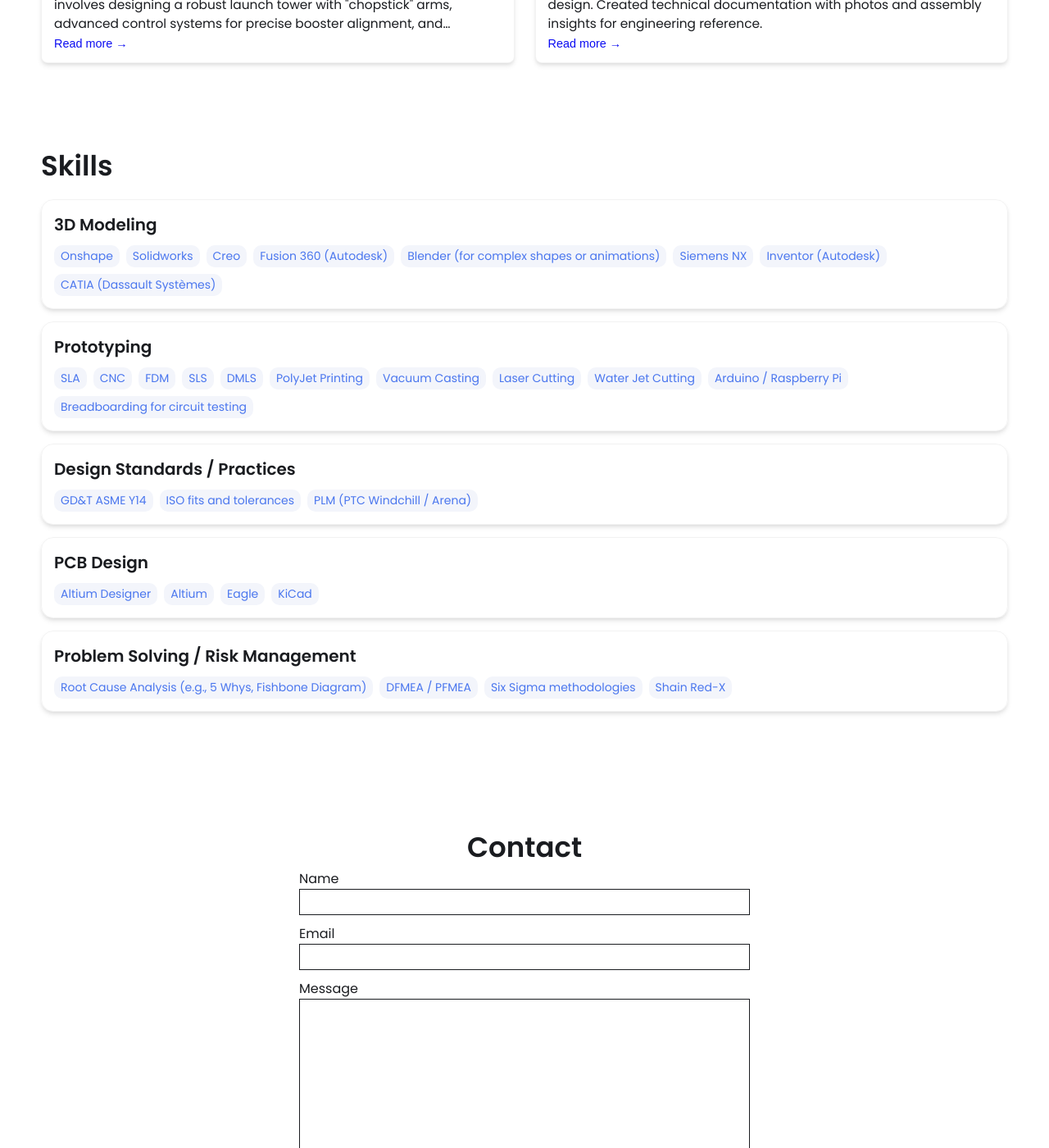
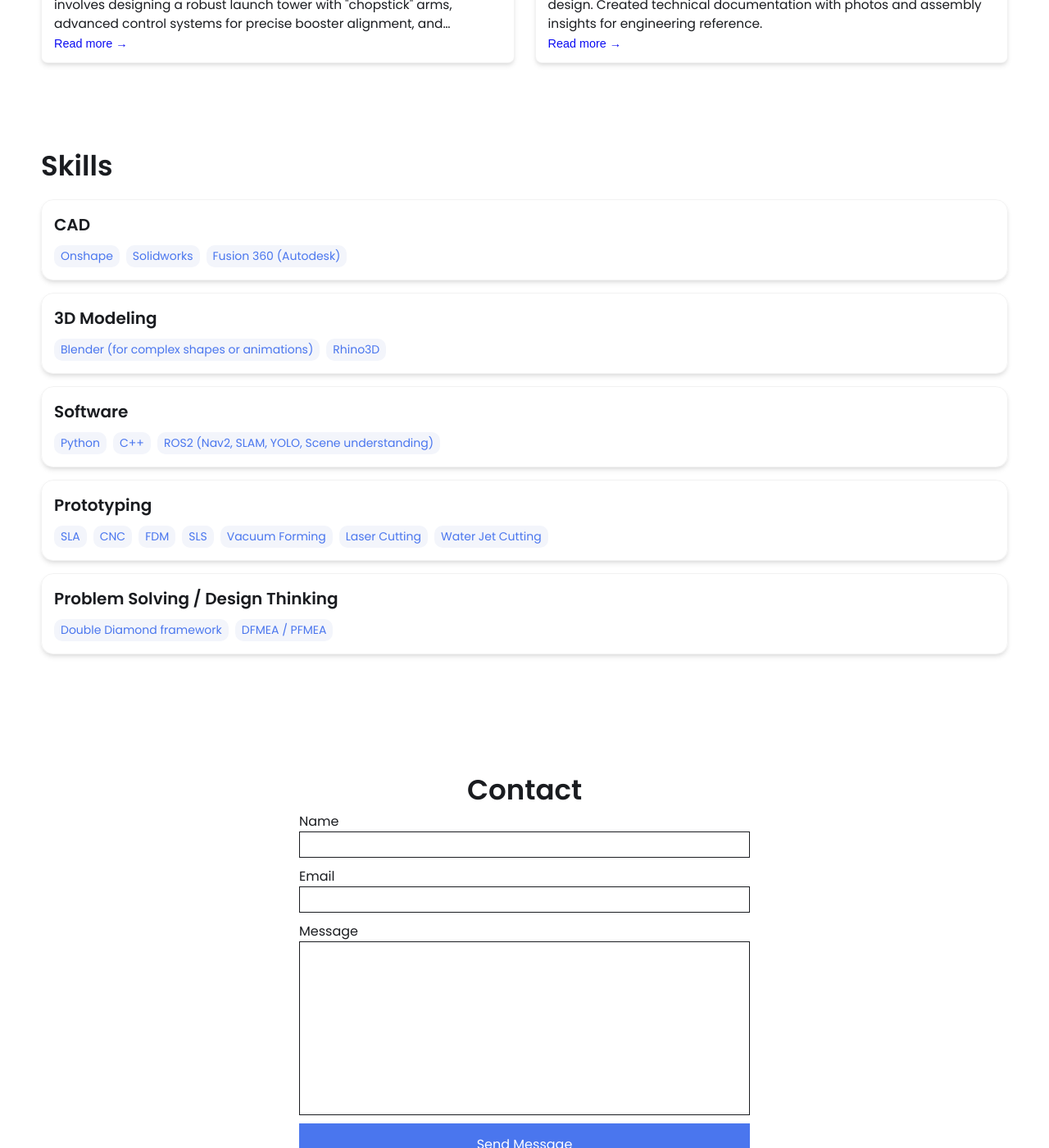
Before and after one commit to als-shenaniganery/als-shenaniganery.github.io, a Jekyll site: the page built from index.html, in a window 1280 px wide and 1400 px high, scrolled down 1449 px. Shown: the whole window at 82% size. Built offline with Jekyll 4.4.1, drawn with Linux system fonts in a browser that asks for light colours; some of the changed text lies outside the part shown.

Commit message:
Update _config.yml

```diff
--- a/_config.yml
+++ b/_config.yml
@@ -7,17 +7,15 @@
 
 # Main Page Setup
 
-title: John Doe's Portfolio # This is what shows up in the tab of the browser
+title: Ariel's Portfolio # This is what shows up in the tab of the browser
 
 
 
 # Hero Section
-name: John Doe
+name: Ariel
 headline: headline message
 description: >- # dont remove this line. this will ignore all new lines until the next section
-  Write an awesome intro and discuss your highlights and qualification. You can edit this
-  line in _config.yml. It will appear in your document head meta (for
-  Google search results) and in your feed.xml site description.
+  Ariel is an engineer currently in her final year of the Engineering Product Development degree programme in the Singapore University of Technology and Design.
 
 # Place your profile image in /assets/images/profile-image/folder and edit the file name
 profile_image: ./assets/images/profile-image/avatar.jpeg
@@ -25,70 +23,48 @@ profile_image: ./assets/images/profile-image/avatar.jpeg
 
 # Link your resume
 # You can place your resume in assets/resume/{resume.pdf or add external link such as pdf saved in google drive
-resume-url: https://drive.google.com/file/d/13Z3duVzh-gguPU5r03oJVEE6rV9rd3DS/view?usp=sharing # or /assets/resume/resume.pdf
+resume-url: https://drive.google.com/drive/folders/1X_8sfO890c7QOVl0NrDTaT342u85S6tr?usp=sharing # or /assets/resume/resume.pdf
 
 
 # Set up external links - this will show up as small icons next to your name.
 
 external-links:    # input only your own url slug. The icons with missing entries will not appear.
-  linkedin: test    # https://www.linkedin.com/in/{your url slug}
-  github: leea12    # https://github.com/{your url slug}
-  stackoverflow: test      # https://stackoverflow.com/users/{your url slug}
-  medium:            # https://medium.com/@{your url slug}
-  x-twitter:   # https://x.com/{your url slug}
-  threads:            # https://threads.net/@{your url slug}
-  instragram:       # https://instagram.com/{your url slug}
-  youtube:           # https://youtube.com/@{your url slug}
-  discord:            # https://discord.com/users/{your url slug}
-  bluesky:           # https://bsky.app/profile/{your url slug}
+  linkedin: https://www.linkedin.com/in/ariel-puhaindran-518121292/    # https://www.linkedin.com/in/{your url slug}
 
 
 # Skills Section - Add the list of your Skills by categories/tools. The indentation for each level needs to be precise.
 skills:
-  - category: 3D Modeling
+  - category: CAD
     tools:
     - Onshape
     - Solidworks
-    - Creo
     - Fusion 360 (Autodesk)
+  - category: 3D Modeling
+    tools:
     - Blender (for complex shapes or animations)
-    - Siemens NX
-    - Inventor (Autodesk)
-    - CATIA (Dassault Systèmes)
+    - Rhino3D
+  - category: Software
+    tools:
+    - Python
+    - C++
+    - ROS2 (Nav2, SLAM, YOLO, Scene understanding)
   - category: Prototyping
     tools:
     - SLA
     - CNC
     - FDM
     - SLS
-    - DMLS
-    - PolyJet Printing
-    - Vacuum Casting
+    - Vacuum Forming
     - Laser Cutting
     - Water Jet Cutting
-    - Arduino / Raspberry Pi
-    - Breadboarding for circuit testing
-  - category: Design Standards / Practices
+  - category: Problem Solving / Design Thinking
     tools:
-    - GD&T ASME Y14
-    - ISO fits and tolerances
-    - PLM (PTC Windchill / Arena)
-  - category: PCB Design
-    tools:
-    - Altium Designer
-    - Altium
-    - Eagle
-    - KiCad
-  - category: Problem Solving / Risk Management
-    tools:
-    - Root Cause Analysis (e.g., 5 Whys, Fishbone Diagram)
+    - Double Diamond framework
     - DFMEA / PFMEA
-    - Six Sigma methodologies
-    - Shain Red-X
 
 
 # Contact Form Setup. Setup an account and copy over the key. When someone fills out the form, it will be received in your email.
-formspree-key:   https://formspree.io/f/{8-digit key}
+# formspree-key:   https://formspree.io/f/{8-digit key}
 
 
 
```
